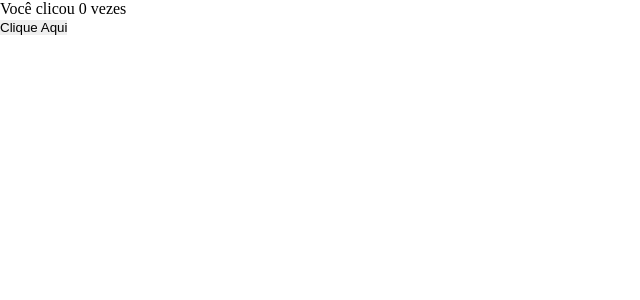
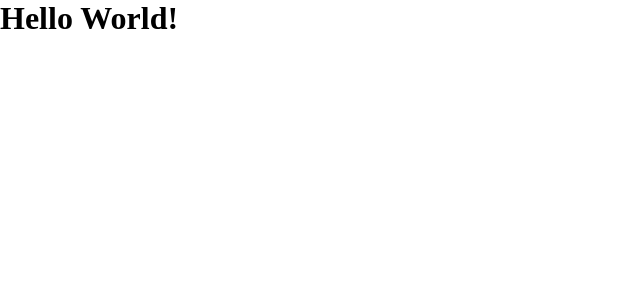
Before and after one commit to MarloIkhodi/react-course, a React (Create React App) app: page / in a window 1280 px wide. Shown: the top 300 px of the page, without its empty margins (0-640 px from the left). Built offline with nearby package versions, Linux system fonts and the light colour scheme.

Commit message:
pokemonAPI

```diff
--- a/src/App.jsx
+++ b/src/App.jsx
@@ -31,13 +31,12 @@
 // }
 
 import Home from "./pages/home";
-import CountEffect from "./assets/class/hooks/use-hooks/count-effect";
-
+import PokemonApi from "./assets/class/hooks/use-hooks/pokemon-api";
 export default function App() {
   return (
     <>
       {/* <Home /> */}
-      <CountEffect />
+      <PokemonApi />
     </>
   );
 }
--- a/src/assets/class/hooks/use-effect/exemple/index.jsx
+++ b/src/assets/class/hooks/use-effect/exemple/index.jsx
@@ -4,7 +4,6 @@ export default function Exemple() {
 
     useEffect(() => { console.log("Use Effect rodando") }, [])
 
-
     return (
         <h1>Sou exemplo de useeffect</h1>
     )
--- /dev/null
+++ b/src/assets/class/hooks/use-hooks/pokemon-api/index.jsx
@@ -0,0 +1,5 @@
+export default function PokemonApi() {
+    return (
+        <h1>Hello World!</h1>
+    )
+}
```
